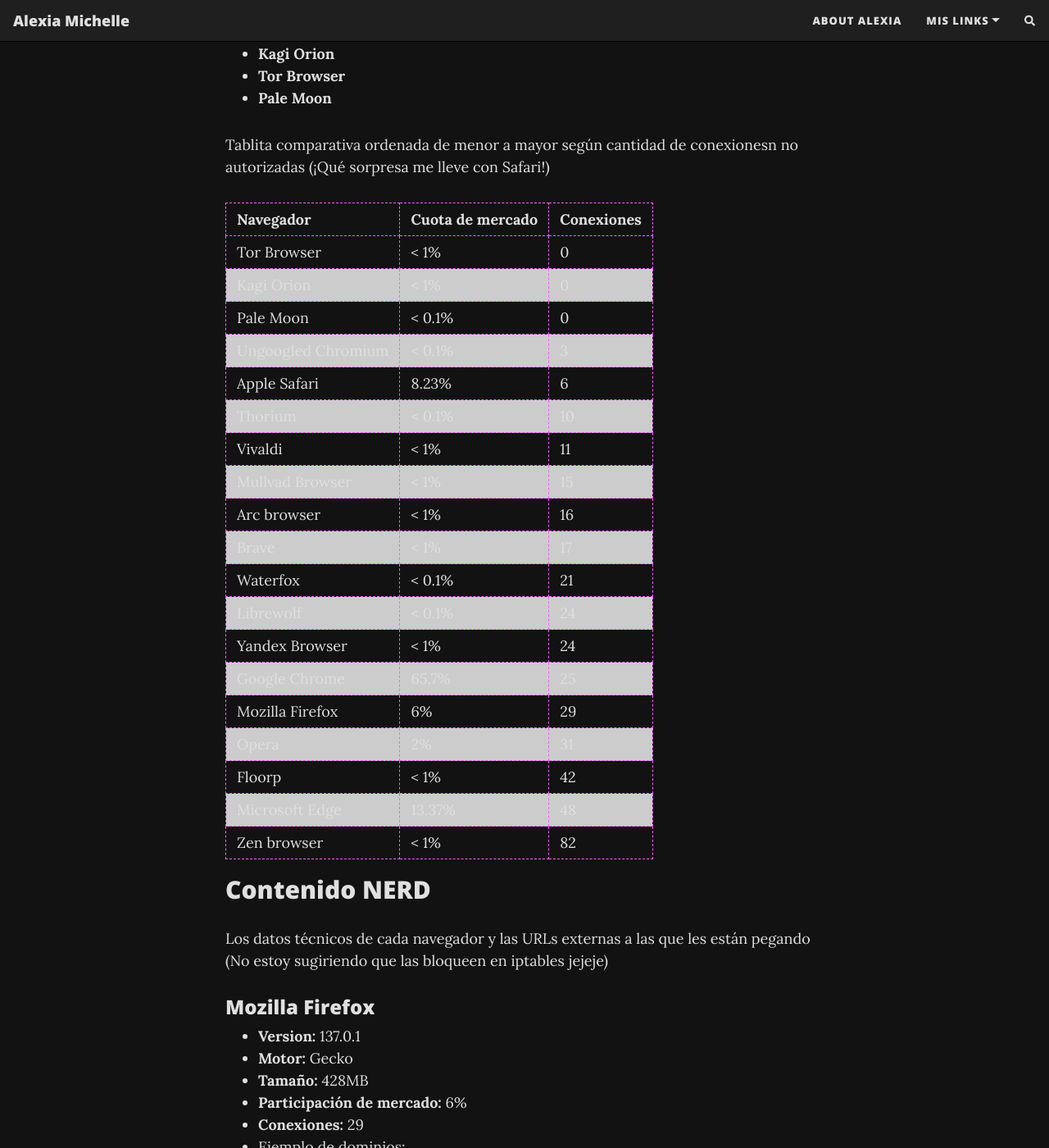
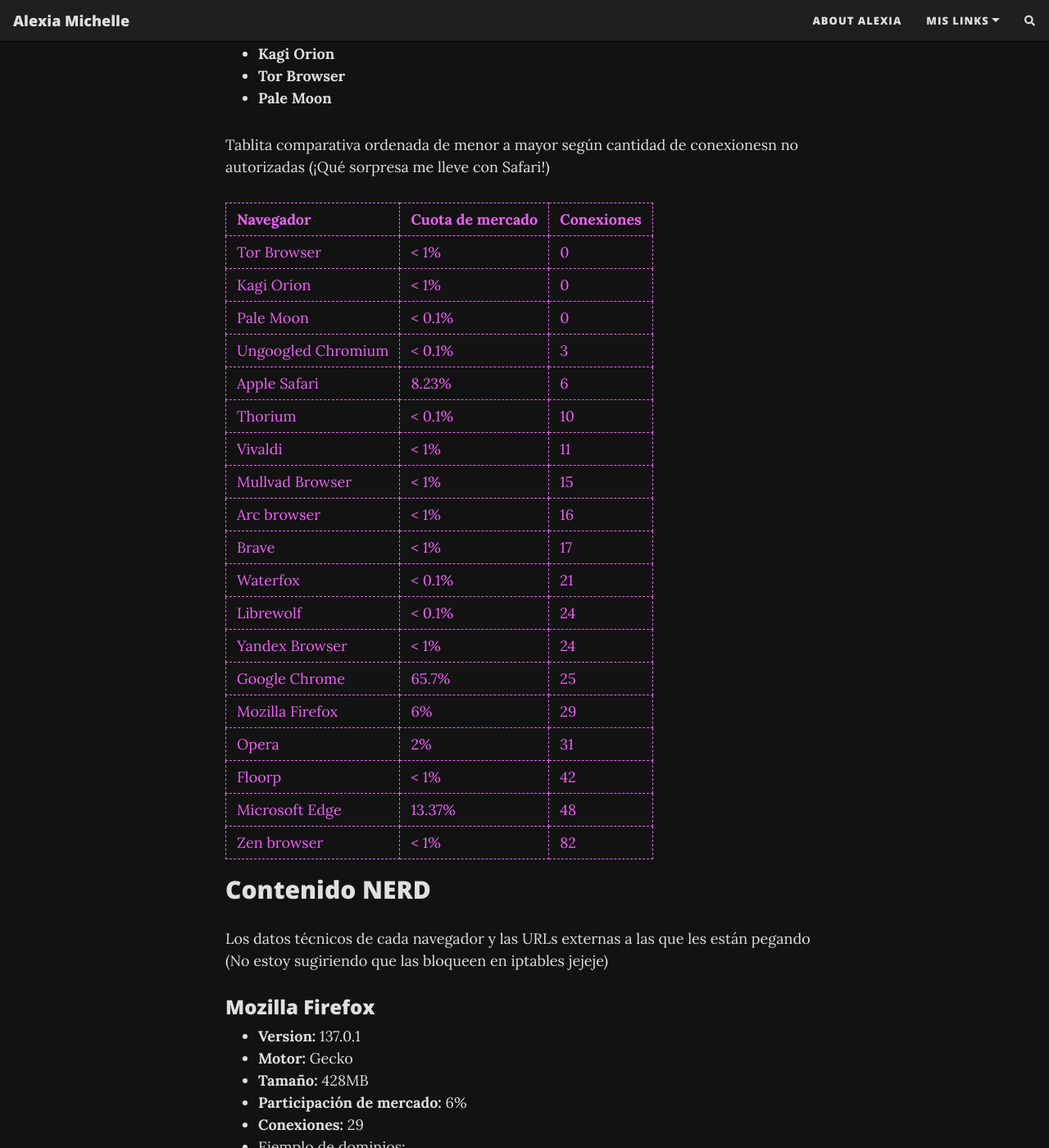
Before and after one commit to lachicadesistemas/lachicadesistemas.github.io, a Jekyll site: the page built from _posts/2025-04-20-los-browsers-que-mas-te-espian.md, in a window 1280 px wide and 1400 px high, scrolled down 912 px. Shown: the whole window at 82% size. Built offline with Jekyll 4.4.1, drawn with Linux system fonts in a browser that asks for light colours; nearby versions of some CDN libraries; comment, search, counter and statistics services are not loaded.

Commit message:
/usr/local/bin/commit

```diff
--- a/assets/css/beautifuljekyll.css
+++ b/assets/css/beautifuljekyll.css
@@ -803,6 +803,7 @@
 
 table {
   padding: 0;
+color: #f060f7;
 }
 table tr {
   border-top: 1px dashed #f060f7;
@@ -811,7 +812,8 @@
   padding: 0;
 }
 table tr:nth-child(2n) {
-  background-color: #cccccc;
+color: #f060f7;
+background-color: #131313;
 }
 table tr th {
   font-weight: bold;
```
